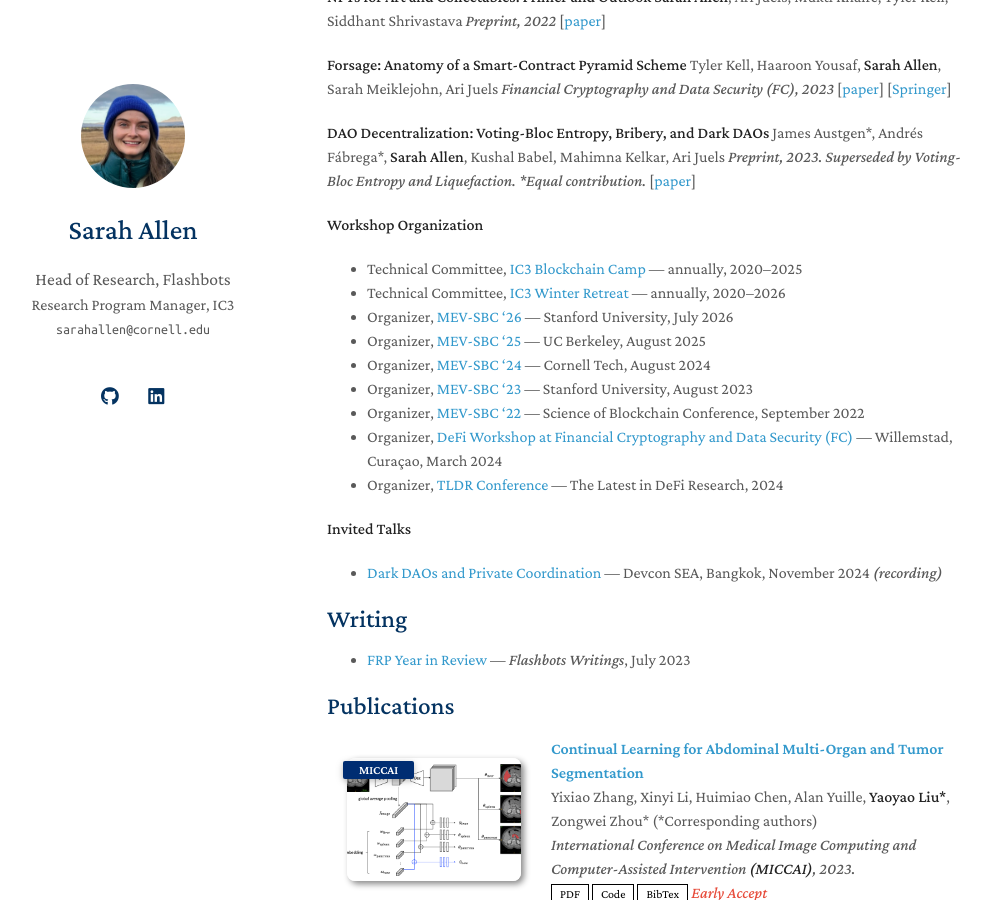
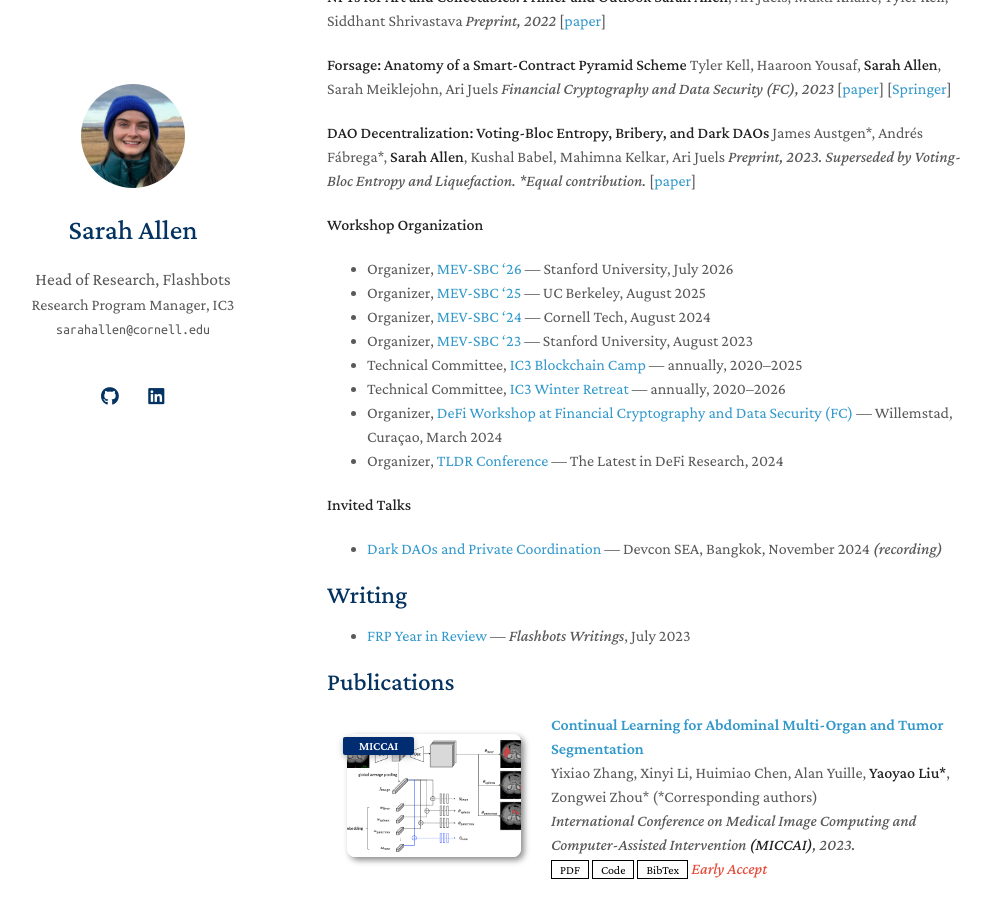
Before and after one commit to Bandeirainveste/bandeirainveste.github.io, a Jekyll site: the page built from index.md, in a window 1280 px wide and 900 px high, scrolled down 766 px. Shown: the whole window, without its empty margins (143-1132 px from the left). Built offline with Jekyll 4.4.1, drawn with Linux system fonts in a browser that asks for light colours; a style sheet for code colours, icons or effects is not loaded; our own code applies the rules of GitHub Pages for plain Markdown files.

Commit message:
Update index.md

```diff
--- a/index.md
+++ b/index.md
@@ -50,13 +50,12 @@
 
 **Workshop Organization**
 
-- Technical Committee, [IC3 Blockchain Camp](https://www.initc3.org/events) — annually, 2020–2025
-- Technical Committee, [IC3 Winter Retreat](https://www.initc3.org/events) — annually, 2020–2026
 - Organizer, [MEV-SBC '26](https://collective.flashbots.net/t/the-mev-workshop-at-the-science-of-blockchain-conference-2026-mev-sbc-26/5636) — Stanford University, July 2026
 - Organizer, [MEV-SBC '25](https://collective.flashbots.net/t/the-mev-workshop-at-the-science-of-blockchain-conference-2025-mev-sbc-25/4880) — UC Berkeley, August 2025
 - Organizer, [MEV-SBC '24](https://collective.flashbots.net/t/the-mev-workshop-at-the-science-of-blockchain-conference-2024-mev-sbc-24/3527) — Cornell Tech, August 2024
 - Organizer, [MEV-SBC '23](https://collective.flashbots.net/t/the-mev-workshop-at-the-science-of-blockchain-conference-2023-mev-sbc-23/2038) — Stanford University, August 2023
-- Organizer, [MEV-SBC '22](https://collective.flashbots.net/t/mev-workshop-at-the-science-of-blockchain-conference-2022/143) — Science of Blockchain Conference, September 2022
+- Technical Committee, [IC3 Blockchain Camp](https://www.initc3.org/events) — annually, 2020–2025
+- Technical Committee, [IC3 Winter Retreat](https://www.initc3.org/events) — annually, 2020–2026
 - Organizer, [DeFi Workshop at Financial Cryptography and Data Security (FC)](https://link.springer.com/book/10.1007/978-3-031-69231-4) — Willemstad, Curaçao, March 2024
 - Organizer, [TLDR Conference](https://easychair.org/cfp/TLDR24) — The Latest in DeFi Research, 2024
 
```
